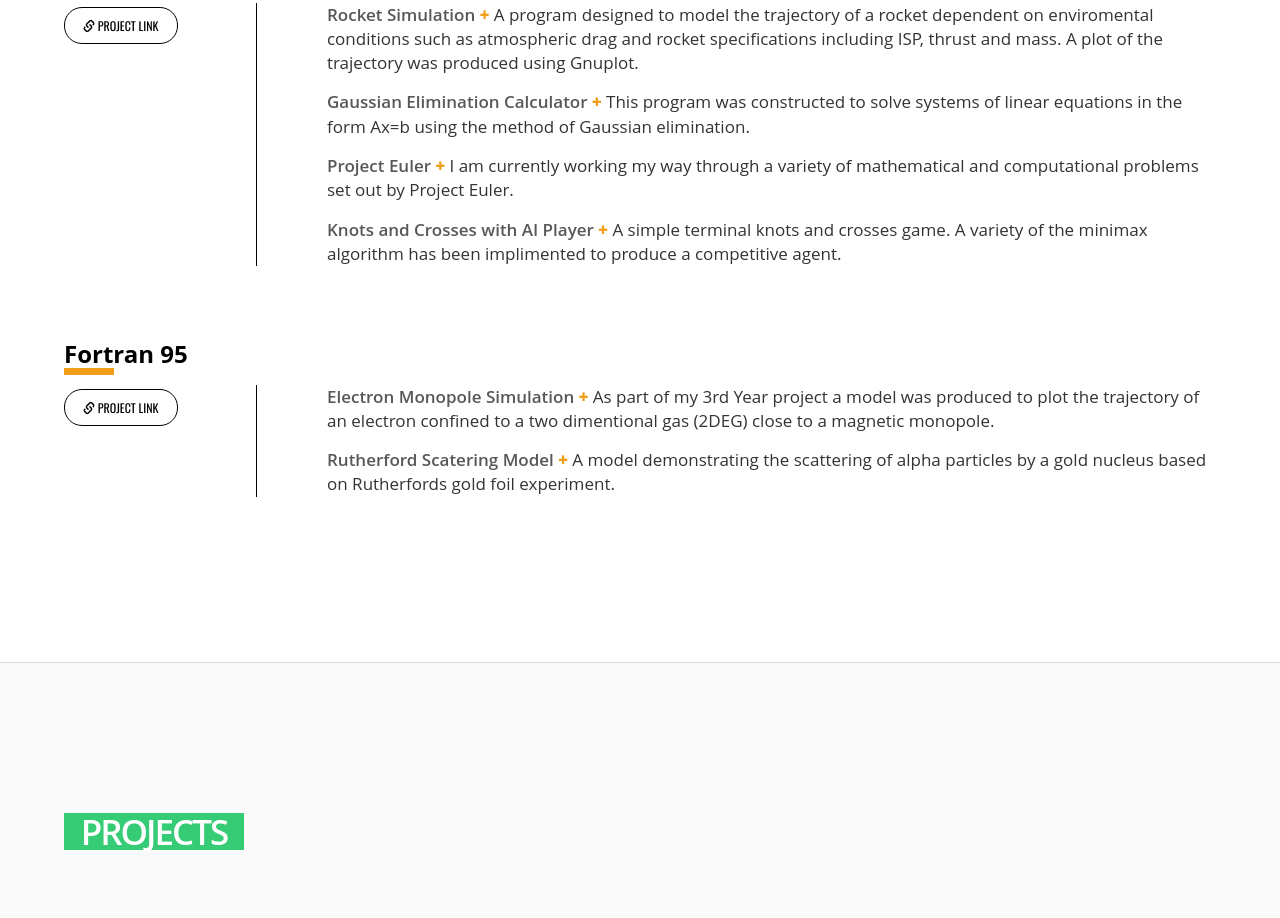
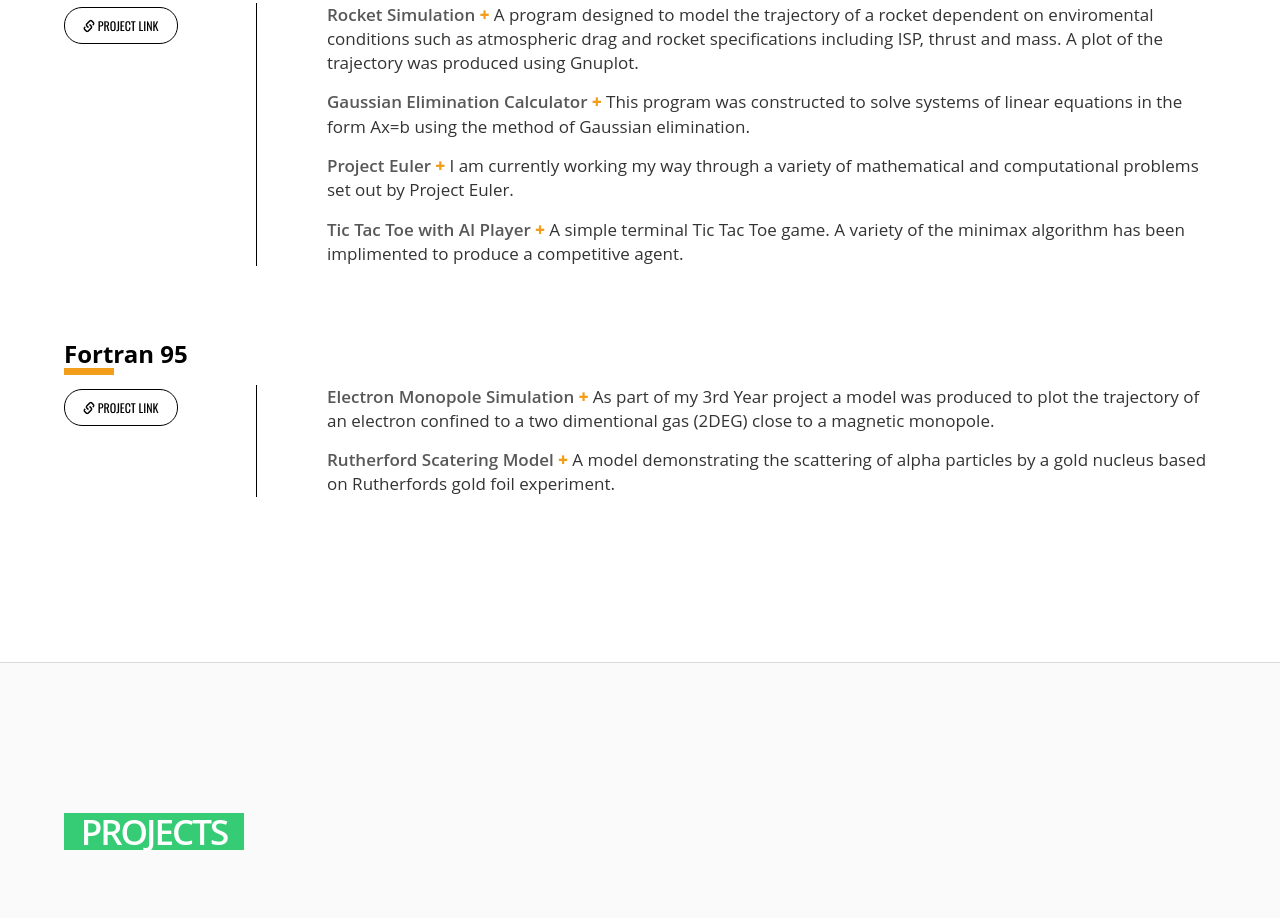
Before and after one commit to jakeminns/jakeminns.github.io, a plain HTML site: page index.html in a window 1280 px wide. Shown: the part 3199-4117 px from the top of the page. Drawn offline with nearby package versions, Linux system fonts and the light colour scheme.

Commit message:
Update index.html

```diff
--- a/index.html
+++ b/index.html
@@ -1365,7 +1365,7 @@ constructive feedback with the intention of developing the best solution.</li>
               <li> <span class="soft-list-header"> Rocket Simulation </span> <span class="soft-list-cross">+</span> A program designed to model the trajectory of a rocket dependent on enviromental conditions such as atmospheric drag and rocket specifications including ISP, thrust and mass. A plot of the trajectory was produced using Gnuplot.</li>
               <li> <span class="soft-list-header">Gaussian Elimination Calculator </span> <span class="soft-list-cross">+</span> This program was constructed to solve systems of linear equations in the form Ax=b using the method of Gaussian elimination.</li>
               <li> <span class="soft-list-header">Project Euler</span>  <span class="soft-list-cross">+</span> I am currently working my way through a variety of mathematical and computational problems set out by Project Euler.</li>
-              <li> <span class="soft-list-header">Knots and Crosses with AI Player</span>  <span class="soft-list-cross">+</span> A simple terminal knots and crosses game. A variety of the minimax algorithm has been implimented to produce a competitive agent.</li>
+              <li> <span class="soft-list-header">Tic Tac Toe with AI Player</span>  <span class="soft-list-cross">+</span> A simple terminal Tic Tac Toe game. A variety of the minimax algorithm has been implimented to produce a competitive agent.</li>
 
               </ul>
               </div>
```
